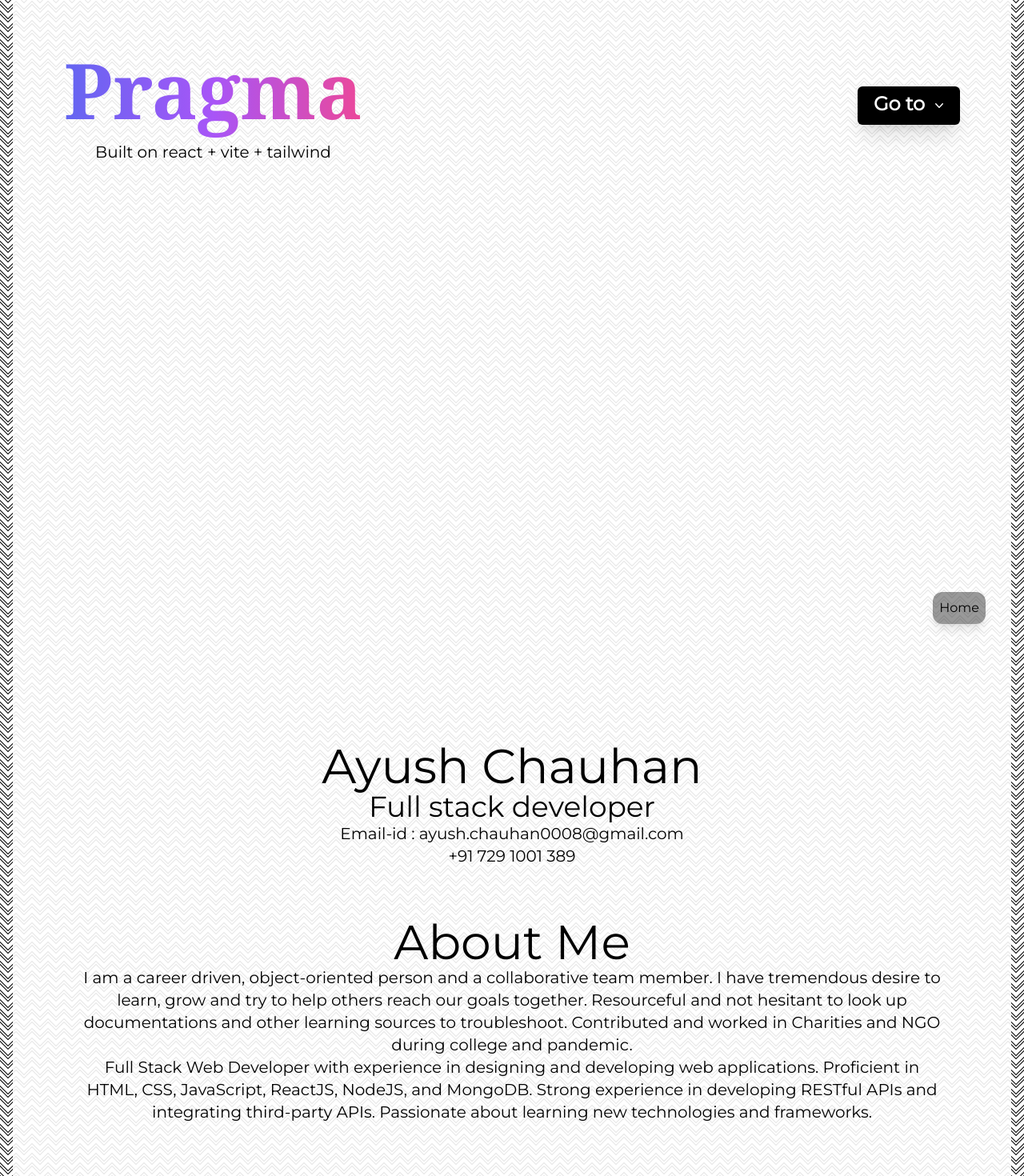
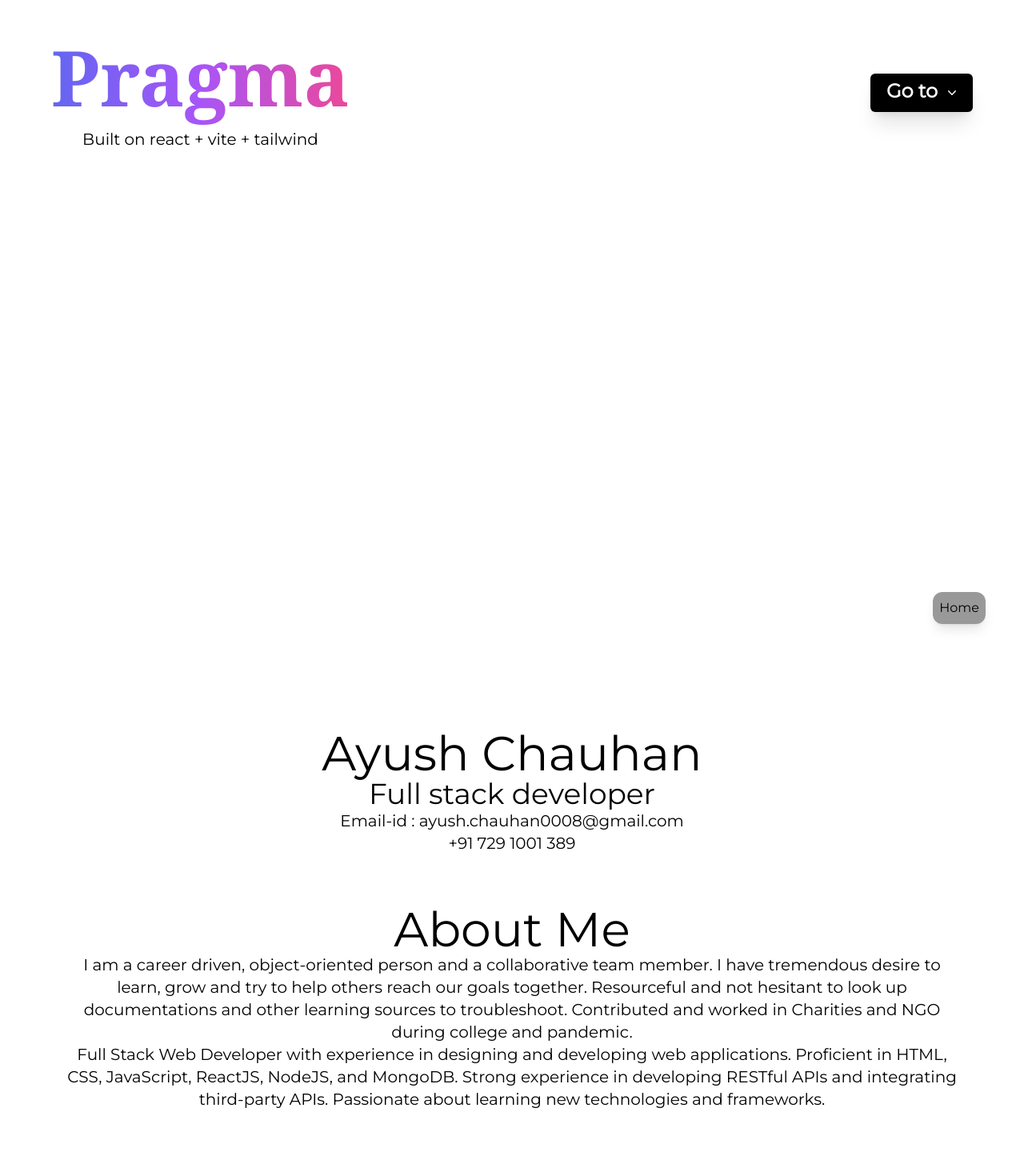
Before and after one commit to ayushchauhan101/portfolio, a React (Vite) app: page / in a window 1280 px wide. Shown: the top 1470 px of the page at 80% size. Built offline with nearby package versions, Linux system fonts and the light colour scheme.

Commit message:
optimize codes

```diff
--- a/src/App.jsx
+++ b/src/App.jsx
@@ -6,8 +6,8 @@ import JumpTo from "./components/JumpTo"
 function App() {
 	return (
 		// global container
-		<div className="main bg-charlie-brown bg-scroll">
-			<div className="mx-4 flex flex-col space-y-8 bg-white/90 px-4 pt-4 dark:bg-slate-800/80">
+		<div className="main  dark:bg-gradient-to-r from-indigo-500 via-purple-500 to-pink-500">
+			<div className="mx-4 flex flex-col space-y-8 bg-white/50 dark:bg-slate-800/80">
 				<div className="m-2 mb-4 flex flex-col justify-between space-x-0 space-y-8 rounded-md p-1 md:m-8 md:mb-16 md:space-y-16 md:p-4">
 					<Header />
 					<JumpTo />
--- a/src/index.css
+++ b/src/index.css
@@ -16,7 +16,7 @@
 		@apply text-left text-2xl md:text-center md:text-4xl;
 	}
 	p {
-		@apply text-left text-lg md:text-center md:text-xl dark:text-slate-200;
+		@apply text-left text-lg dark:text-slate-200 md:text-center md:text-xl;
 	}
 	b {
 		@apply text-lg;
```
